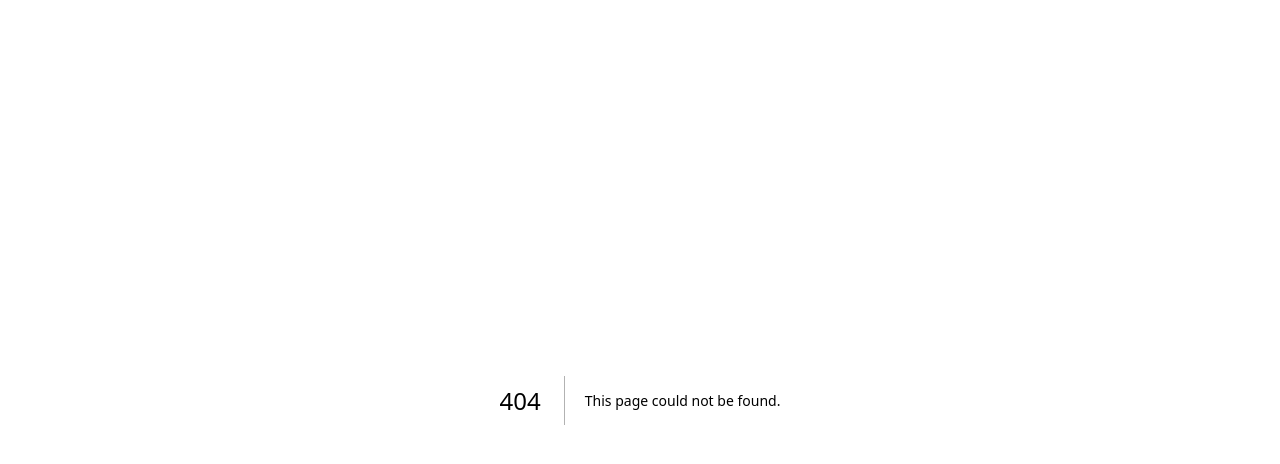
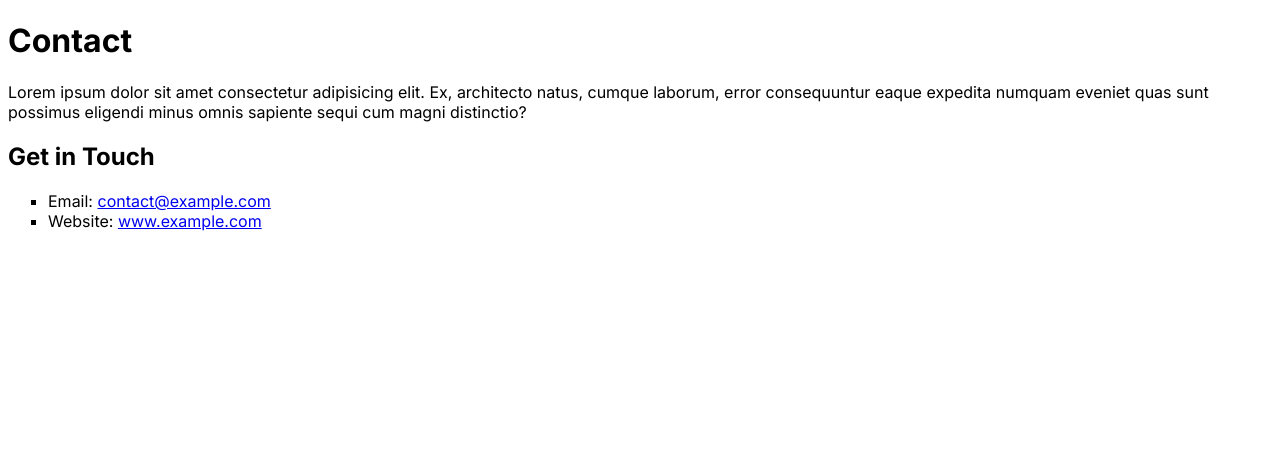
Before and after one commit to LahiruLiyanage/Penflare, a Next.js app: page /contact in a window 1280 px wide. Before the commit this address had no page. Shown: the top 464 px of the page. Built offline with nearby package versions, Linux system fonts and the light colour scheme.

Commit message:
Add Contact Page to the App

```diff
--- /dev/null
+++ b/src/app/contact/page.tsx
@@ -0,0 +1,27 @@
+import React from "react";
+
+export default function Page() {
+    return (
+        <div>
+            <h1>Contact</h1>
+            <p>
+                Lorem ipsum dolor sit amet consectetur adipisicing elit. Ex, architecto natus,
+                cumque laborum, error consequuntur eaque expedita numquam eveniet quas sunt
+                possimus eligendi minus omnis sapiente sequi cum magni distinctio?
+            </p>
+            <div>
+                <h2>Get in Touch</h2>
+                <ul style={{ listStyleType: "square" }}>
+                    <li>
+
+                        <span>Email: <a href="mailto:contact@example.com">contact@example.com</a></span>
+                    </li>
+                    <li>
+                        <span>Website: <a href="https://www.example.com">www.example.com</a></span>
+                    </li>
+                </ul>
+
+            </div>
+        </div>
+    );
+}
```
